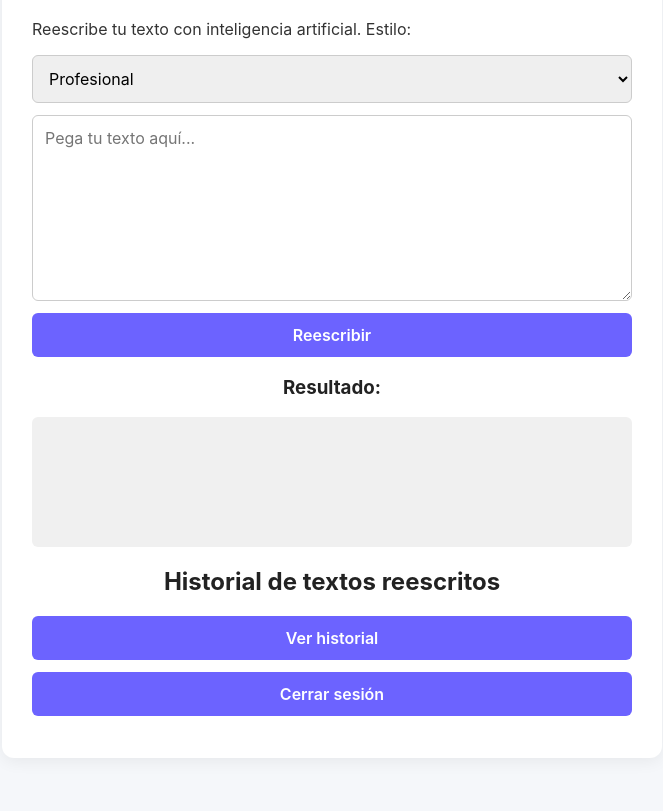
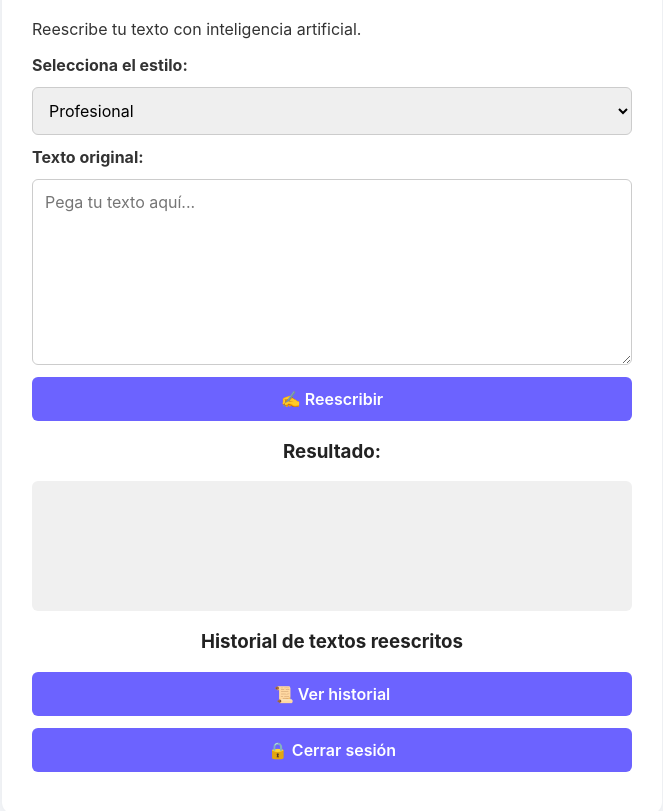
Before and after one commit to daiatechspain/hazlobonito-frontend, a plain HTML site: page dashboard.html in a window 1280 px wide. Shown: the part 133-944 px from the top of the page, without its empty margins (308-971 px from the left). Drawn offline with Linux system fonts and the light colour scheme.

Commit message:
Update dashboard.html

```diff
--- a/dashboard.html
+++ b/dashboard.html
@@ -1,16 +1,17 @@
-<!-- frontend/dashboard.html -->
 <!DOCTYPE html>
 <html lang="es">
 <head>
   <meta charset="UTF-8">
+  <meta name="viewport" content="width=device-width, initial-scale=1.0">
   <title>Hazlo Bonito - Dashboard</title>
   <link rel="stylesheet" href="style.css" />
 </head>
 <body>
   <div class="container">
     <h1>Hazlo Bonito</h1>
-    <p>Reescribe tu texto con inteligencia artificial. Estilo:</p>
+    <p>Reescribe tu texto con inteligencia artificial.</p>
 
+    <label for="estilo"><strong>Selecciona el estilo:</strong></label>
     <select id="estilo">
       <option value="profesional">Profesional</option>
       <option value="amable">Amable</option>
@@ -19,16 +20,19 @@
       <option value="claro y simple">Claro y simple</option>
     </select>
 
+    <label for="texto"><strong>Texto original:</strong></label>
     <textarea id="texto" placeholder="Pega tu texto aquí..." rows="8"></textarea>
-    <button onclick="reescribirTexto()">Reescribir</button>
+
+    <button onclick="reescribirTexto()">✍️ Reescribir</button>
 
     <h3>Resultado:</h3>
     <div id="resultado"></div>
-    <h2>Historial de textos reescritos</h2>
-    <button onclick="verHistorial()">Ver historial</button>
+
+    <h3>Historial de textos reescritos</h3>
+    <button onclick="verHistorial()">📜 Ver historial</button>
     <div id="historial"></div>
 
-    <button onclick="cerrarSesion()">Cerrar sesión</button>
+    <button onclick="cerrarSesion()">🔒 Cerrar sesión</button>
   </div>
 
   <script src="script.js"></script>
```
